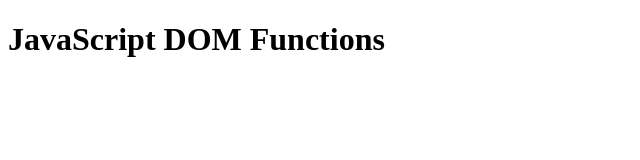
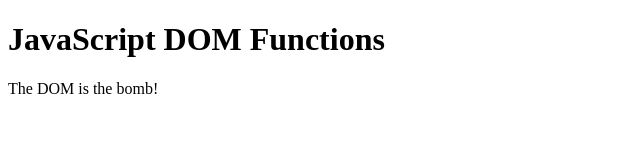
Before and after one commit to smite426/JavaScript-DOM-Functions, a plain HTML site: page index.html in a window 1280 px wide. Shown: the whole page, without its empty margins (0-640 px from the left). Drawn offline with Linux system fonts and the light colour scheme.

Commit message:
fixed par

```diff
--- a/index.html
+++ b/index.html
@@ -5,9 +5,10 @@
     <meta http-equiv="X-UA-Compatible" content="IE=edge">
     <meta name="viewport" content="width=device-width, initial-scale=1.0">
     <title>JavaScript DOM Functions</title>
-    <script src="scripts.js"></script>
 </head>
 <body>
     <h1>JavaScript DOM Functions</h1>
+
+    <script src="scripts.js"></script>
 </body>
 </html>
--- a/scripts.js
+++ b/scripts.js
@@ -1,3 +1,5 @@
-var paragraph = document.createElement('P');
-paragraph.textContent = 'The DOM is the bomb!';
-document.body.appendChild(paragraph);
+var par = document.createElement('P');
+
+par.textContent = 'The DOM is the bomb!';
+
+document.body.appendChild(par);
```
